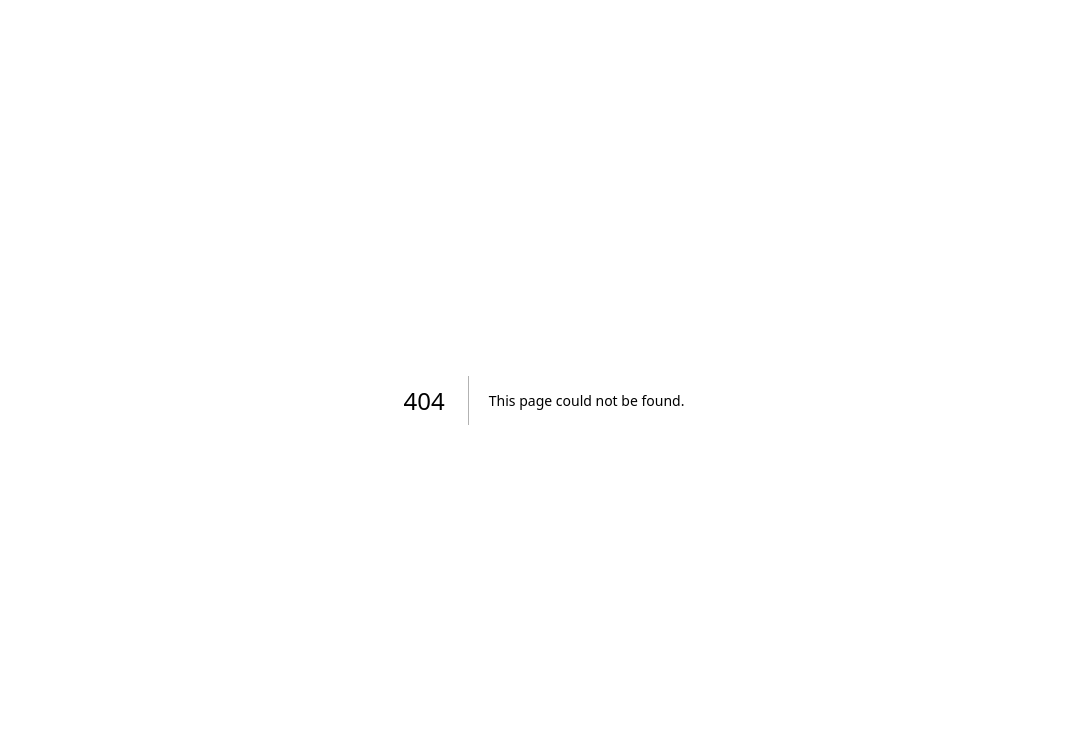
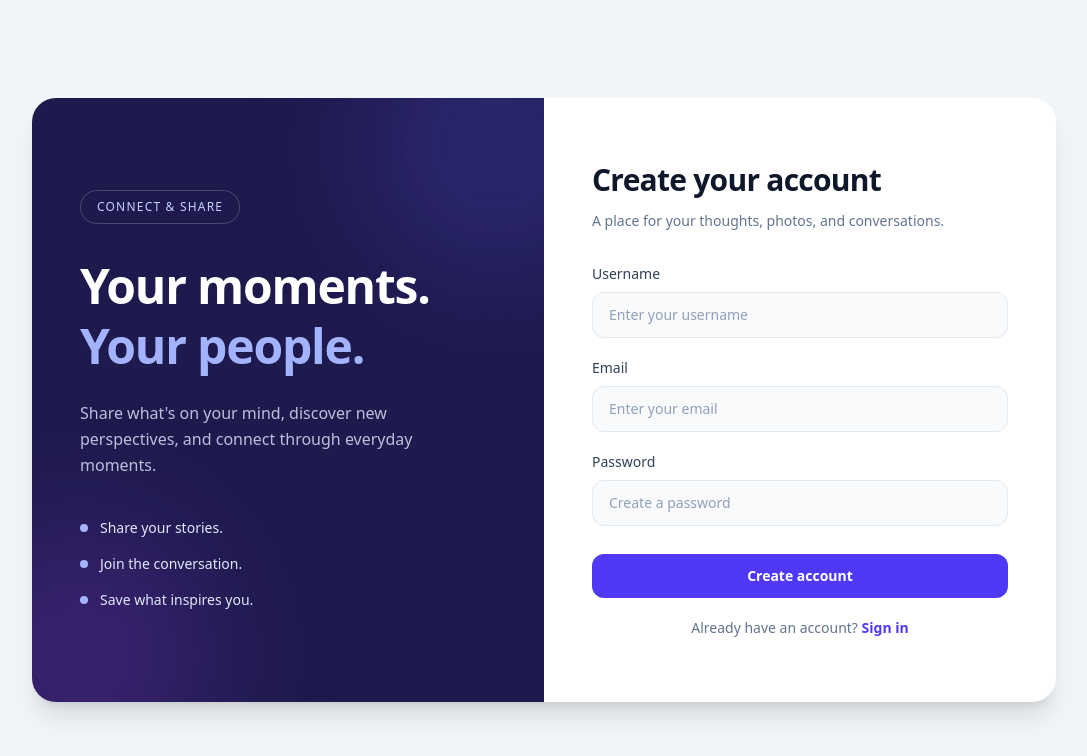
Before and after one commit to Htut-7/social-app, a Next.js app: page /Register in a window 1280 px wide. Before the commit this address had no page. Shown: the top 756 px of the page, without its empty margins (96-1183 px from the left). Built offline with nearby package versions, Linux system fonts and the light colour scheme.

Commit message:
feat: add register page ui

```diff
--- /dev/null
+++ b/app/(auth)/Register/page.tsx
@@ -0,0 +1,142 @@
+"use client";
+
+import Link from "next/link";
+
+function Page() {
+  return (
+    <section className="flex min-h-screen items-center justify-center bg-slate-100 p-4 sm:p-8">
+      <div className="grid w-full max-w-5xl overflow-hidden rounded-3xl bg-white shadow-xl lg:grid-cols-2">
+        <div className="relative flex flex-col justify-center overflow-hidden bg-indigo-950 px-8 py-12 text-white sm:px-12 lg:py-20">
+          <div
+            aria-hidden="true"
+            className="absolute -right-20 -top-20 h-64 w-64 rounded-full bg-indigo-500/20 blur-3xl"
+          />
+          <div
+            aria-hidden="true"
+            className="absolute -bottom-20 -left-20 h-64 w-64 rounded-full bg-purple-500/20 blur-3xl"
+          />
+
+          <div className="relative">
+            <span className="mb-8 inline-block rounded-full border border-white/20 px-4 py-2 text-xs font-medium tracking-widest text-indigo-200 uppercase">
+              Connect & share
+            </span>
+
+            <h2 className="text-4xl leading-tight font-bold tracking-tight sm:text-5xl">
+              Your moments.
+              <br />
+              <span className="text-indigo-300">Your people.</span>
+            </h2>
+
+            <p className="mt-6 max-w-sm text-base leading-relaxed text-indigo-100/80">
+              Share what&apos;s on your mind, discover new perspectives, and
+              connect through everyday moments.
+            </p>
+
+            <div className="mt-10 space-y-4">
+              {[
+                "Share your stories.",
+                "Join the conversation.",
+                "Save what inspires you.",
+              ].map((message) => (
+                <div key={message} className="flex items-center gap-3">
+                  <span
+                    aria-hidden="true"
+                    className="h-2 w-2 rounded-full bg-indigo-300"
+                  />
+                  <span className="text-sm text-indigo-100">{message}</span>
+                </div>
+              ))}
+            </div>
+          </div>
+        </div>
+
+        <div className="flex items-center px-8 py-12 sm:px-12 lg:py-16">
+          <form className="w-full">
+            <h1 className="text-3xl font-bold tracking-tight text-slate-900">
+              Create your account
+            </h1>
+
+            <p className="mt-3 text-sm leading-relaxed text-slate-500">
+              A place for your thoughts, photos, and conversations.
+            </p>
+
+            <div className="mt-8 space-y-5">
+              <div className="space-y-2">
+                <label
+                  htmlFor="username"
+                  className="block text-sm font-medium text-slate-700"
+                >
+                  Username
+                </label>
+                <input
+                  id="username"
+                  name="username"
+                  type="text"
+                  autoComplete="username"
+                  placeholder="Enter your username"
+                  required
+                  className="w-full rounded-xl border border-slate-200 bg-slate-50 px-4 py-3 text-sm text-slate-900 transition placeholder:text-slate-400 focus:border-indigo-500 focus:bg-white focus:ring-4 focus:ring-indigo-500/10 focus:outline-none"
+                />
+              </div>
+
+              <div className="space-y-2">
+                <label
+                  htmlFor="email"
+                  className="block text-sm font-medium text-slate-700"
+                >
+                  Email
+                </label>
+                <input
+                  id="email"
+                  name="email"
+                  type="email"
+                  autoComplete="email"
+                  placeholder="Enter your email"
+                  required
+                  className="w-full rounded-xl border border-slate-200 bg-slate-50 px-4 py-3 text-sm text-slate-900 transition placeholder:text-slate-400 focus:border-indigo-500 focus:bg-white focus:ring-4 focus:ring-indigo-500/10 focus:outline-none"
+                />
+              </div>
+
+              <div className="space-y-2">
+                <label
+                  htmlFor="password"
+                  className="block text-sm font-medium text-slate-700"
+                >
+                  Password
+                </label>
+                <input
+                  id="password"
+                  name="password"
+                  type="password"
+                  autoComplete="new-password"
+                  placeholder="Create a password"
+                  required
+                  className="w-full rounded-xl border border-slate-200 bg-slate-50 px-4 py-3 text-sm text-slate-900 transition placeholder:text-slate-400 focus:border-indigo-500 focus:bg-white focus:ring-4 focus:ring-indigo-500/10 focus:outline-none"
+                />
+              </div>
+
+              <button
+                type="submit"
+                className="mt-2 w-full rounded-xl bg-indigo-600 px-4 py-3 text-sm font-semibold text-white transition hover:bg-indigo-700 focus-visible:outline-2 focus-visible:outline-offset-2 focus-visible:outline-indigo-600"
+              >
+                Create account
+              </button>
+
+              <p className="text-center text-sm text-slate-500">
+                Already have an account?{" "}
+                <Link
+                  href="/login"
+                  className="font-semibold text-indigo-600 hover:underline"
+                >
+                  Sign in
+                </Link>
+              </p>
+            </div>
+          </form>
+        </div>
+      </div>
+    </section>
+  );
+}
+
+export default Page;
```
